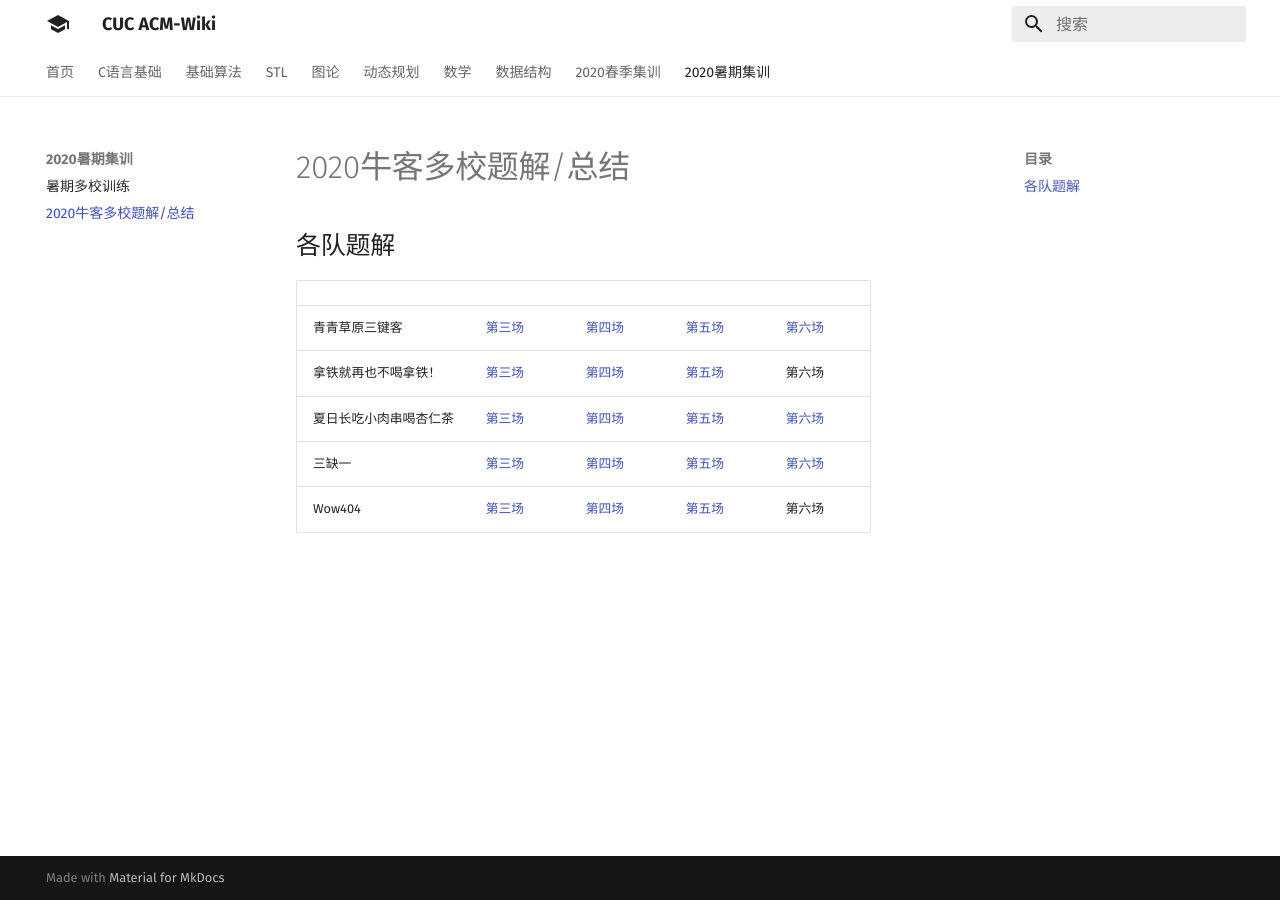
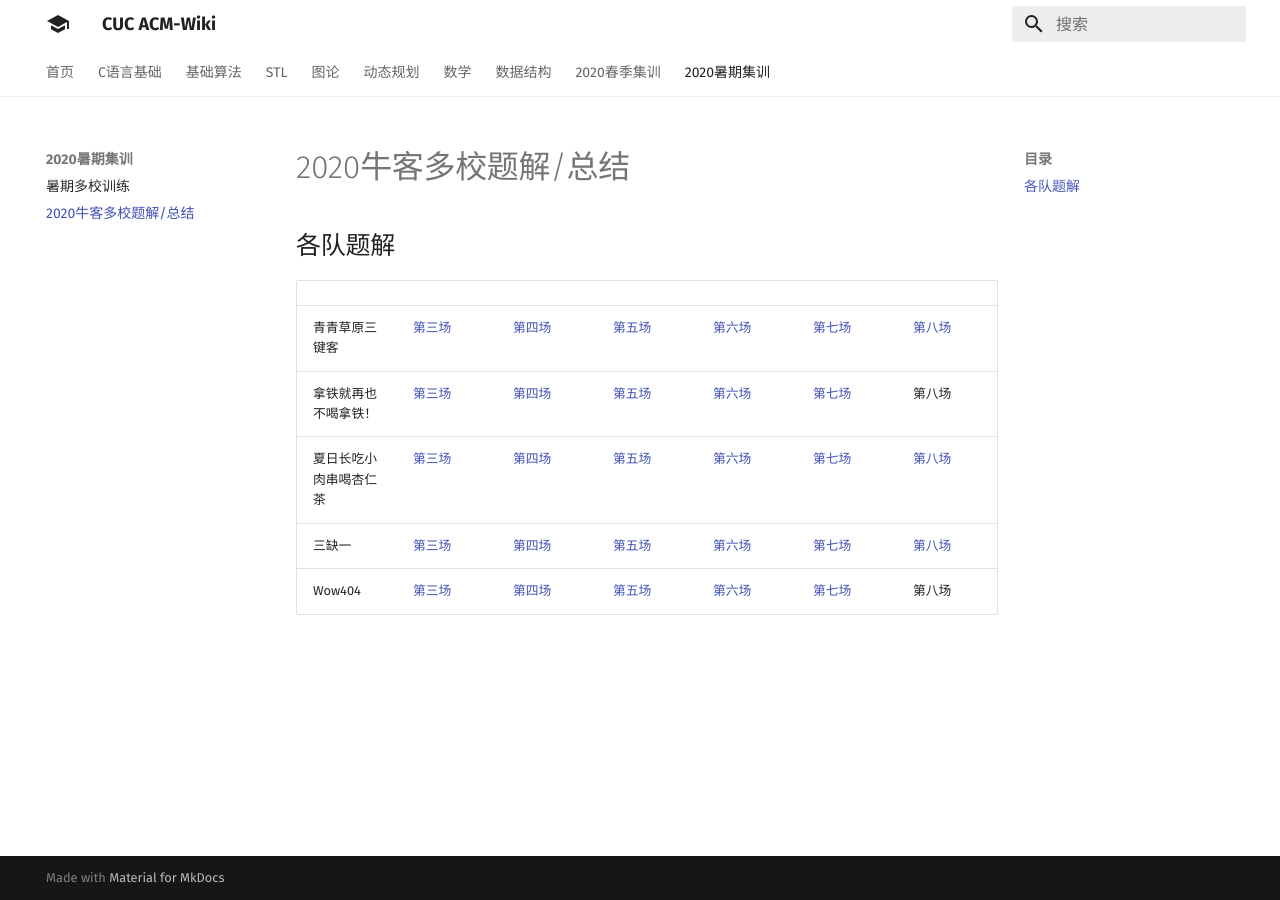
Before and after one commit to CUCCS/acm-wiki, an MkDocs documentation site: the page built from docs/2020summer/nowcoder.md, in a window 1280 px wide. Built offline with MkDocs 1.6.1 and Material for MkDocs 9.7.7, drawn with Linux system fonts in a browser that asks for light colours.

Commit message:
更新牛客多校第七/八场解题

```diff
--- a/docs/2020summer/nowcoder.md
+++ b/docs/2020summer/nowcoder.md
@@ -1,8 +1,8 @@
 ## 各队题解
-||||||
-|----|----|----|----|----|
-|青青草原三键客|[第三场](https://github.com/LyuLumos/CUC_ACM_2020-Summary-during-Summer-Training/blob/%E9%9D%92%E9%9D%92%E8%8D%89%E5%8E%9F%E4%B8%89%E9%94%AE%E5%AE%A2/%E7%AC%AC%E4%B8%89%E5%9C%BA.md) | [第四场](https://github.com/LyuLumos/CUC_ACM_2020-Summary-during-Summer-Training/blob/%E9%9D%92%E9%9D%92%E8%8D%89%E5%8E%9F%E4%B8%89%E9%94%AE%E5%AE%A2/%E7%AC%AC%E5%9B%9B%E5%9C%BA.md) |[第五场](https://github.com/LyuLumos/CUC_ACM_2020-Summary-during-Summer-Training/blob/%E9%9D%92%E9%9D%92%E8%8D%89%E5%8E%9F%E4%B8%89%E9%94%AE%E5%AE%A2/%E7%AC%AC%E4%BA%94%E5%9C%BA.md) | [第六场](https://github.com/LyuLumos/CUC_ACM_2020-Summary-during-Summer-Training/blob/%E9%9D%92%E9%9D%92%E8%8D%89%E5%8E%9F%E4%B8%89%E9%94%AE%E5%AE%A2/%E7%AC%AC%E5%85%AD%E5%9C%BA.md)
-|拿铁就再也不喝拿铁！| [第三场](https://github.com/LyuLumos/CUC_ACM_2020-Summary-during-Summer-Training/blob/%E6%8B%BF%E9%93%81%E5%B0%B1%E5%86%8D%E4%B9%9F%E4%B8%8D%E5%96%9D%E6%8B%BF%E9%93%81%EF%BC%81/%E7%AC%AC%E4%B8%89%E5%9C%BA.md) | [第四场](https://github.com/LyuLumos/CUC_ACM_2020-Summary-during-Summer-Training/blob/%E6%8B%BF%E9%93%81%E5%B0%B1%E5%86%8D%E4%B9%9F%E4%B8%8D%E5%96%9D%E6%8B%BF%E9%93%81%EF%BC%81/%E7%AC%AC%E5%9B%9B%E5%9C%BA.md) |[第五场](https://github.com/LyuLumos/CUC_ACM_2020-Summary-during-Summer-Training/blob/%E6%8B%BF%E9%93%81%E5%B0%B1%E5%86%8D%E4%B9%9F%E4%B8%8D%E5%96%9D%E6%8B%BF%E9%93%81%EF%BC%81/%E7%AC%AC%E4%BA%94%E5%9C%BA.md) | 第六场
-|夏日长吃小肉串喝杏仁茶|[第三场](https://github.com/LyuLumos/CUC_ACM_2020-Summary-during-Summer-Training/blob/%E5%A4%8F%E6%97%A5%E9%95%BF%E5%90%83%E5%B0%8F%E8%82%89%E4%B8%B2%E5%96%9D%E6%9D%8F%E4%BB%81%E8%8C%B6/%E7%AC%AC%E4%B8%89%E5%9C%BA.md) | [第四场](https://github.com/LyuLumos/CUC_ACM_2020-Summary-during-Summer-Training/blob/%E5%A4%8F%E6%97%A5%E9%95%BF%E5%90%83%E5%B0%8F%E8%82%89%E4%B8%B2%E5%96%9D%E6%9D%8F%E4%BB%81%E8%8C%B6/%E7%AC%AC%E5%9B%9B%E5%9C%BA.md) |[第五场](https://github.com/LyuLumos/CUC_ACM_2020-Summary-during-Summer-Training/blob/%E5%A4%8F%E6%97%A5%E9%95%BF%E5%90%83%E5%B0%8F%E8%82%89%E4%B8%B2%E5%96%9D%E6%9D%8F%E4%BB%81%E8%8C%B6/%E7%AC%AC%E4%BA%94%E5%9C%BA.md) | [第六场](https://github.com/LyuLumos/CUC_ACM_2020-Summary-during-Summer-Training/blob/%E5%A4%8F%E6%97%A5%E9%95%BF%E5%90%83%E5%B0%8F%E8%82%89%E4%B8%B2%E5%96%9D%E6%9D%8F%E4%BB%81%E8%8C%B6/%E7%AC%AC%E5%85%AD%E5%9C%BA.md)
-|三缺一|[第三场](https://github.com/LyuLumos/CUC_ACM_2020-Summary-during-Summer-Training/blob/%E4%B8%89%E7%BC%BA%E4%B8%80/%E7%AC%AC%E4%B8%89%E5%9C%BA/2020%E7%89%9B%E5%AE%A2%E6%9A%91%E5%81%87%E5%A4%9A%E6%A0%A1%E8%AE%AD%E7%BB%83%E7%AC%AC%E4%B8%89%E5%9C%BA%E6%80%BB%E7%BB%93.md) | [第四场](https://github.com/LyuLumos/CUC_ACM_2020-Summary-during-Summer-Training/blob/%E4%B8%89%E7%BC%BA%E4%B8%80/%E7%AC%AC%E5%9B%9B%E5%9C%BA/2020%E7%89%9B%E5%AE%A2%E6%9A%91%E5%81%87%E5%A4%9A%E6%A0%A1%E8%AE%AD%E7%BB%83%E7%AC%AC%E5%9B%9B%E5%9C%BA%E6%80%BB%E7%BB%93.md) |[第五场](https://github.com/LyuLumos/CUC_ACM_2020-Summary-during-Summer-Training/blob/%E4%B8%89%E7%BC%BA%E4%B8%80/%E7%AC%AC%E4%BA%94%E5%9C%BA/2020%E6%9A%91%E5%81%87%E7%89%9B%E5%AE%A2%E5%A4%9A%E6%A0%A1%E8%AE%AD%E7%BB%83%E8%B5%9B%E7%AC%AC%E4%BA%94%E5%9C%BA.md) | [第六场](https://github.com/LyuLumos/CUC_ACM_2020-Summary-during-Summer-Training/blob/%E4%B8%89%E7%BC%BA%E4%B8%80/%E7%AC%AC%E5%85%AD%E5%9C%BA.md)
-|Wow404|[第三场](https://github.com/LyuLumos/CUC_ACM_2020-Summary-during-Summer-Training/blob/Wow404/%E7%AC%AC%E4%B8%89%E5%9C%BA.md) | [第四场](https://github.com/LyuLumos/CUC_ACM_2020-Summary-during-Summer-Training/blob/Wow404/%E7%AC%AC%E5%9B%9B%E5%9C%BA.md) |[第五场](https://github.com/LyuLumos/CUC_ACM_2020-Summary-during-Summer-Training/blob/Wow404/%E7%AC%AC%E4%BA%94%E5%9C%BA.md) | 第六场
+||||||||
+|----|----|----|----|----|---|---|
+|青青草原三键客|[第三场](https://github.com/LyuLumos/CUC_ACM_2020-Summary-during-Summer-Training/blob/%E9%9D%92%E9%9D%92%E8%8D%89%E5%8E%9F%E4%B8%89%E9%94%AE%E5%AE%A2/%E7%AC%AC%E4%B8%89%E5%9C%BA.md) | [第四场](https://github.com/LyuLumos/CUC_ACM_2020-Summary-during-Summer-Training/blob/%E9%9D%92%E9%9D%92%E8%8D%89%E5%8E%9F%E4%B8%89%E9%94%AE%E5%AE%A2/%E7%AC%AC%E5%9B%9B%E5%9C%BA.md) | [第五场](https://github.com/LyuLumos/CUC_ACM_2020-Summary-during-Summer-Training/blob/%E9%9D%92%E9%9D%92%E8%8D%89%E5%8E%9F%E4%B8%89%E9%94%AE%E5%AE%A2/%E7%AC%AC%E4%BA%94%E5%9C%BA.md) | [第六场](https://github.com/LyuLumos/CUC_ACM_2020-Summary-during-Summer-Training/blob/%E9%9D%92%E9%9D%92%E8%8D%89%E5%8E%9F%E4%B8%89%E9%94%AE%E5%AE%A2/%E7%AC%AC%E5%85%AD%E5%9C%BA.md) | [第七场](https://github.com/LyuLumos/CUC_ACM_2020-Summary-during-Summer-Training/blob/%E9%9D%92%E9%9D%92%E8%8D%89%E5%8E%9F%E4%B8%89%E9%94%AE%E5%AE%A2/%E7%AC%AC%E4%B8%83%E5%9C%BA.md) | [第八场](https://github.com/LyuLumos/CUC_ACM_2020-Summary-during-Summer-Training/blob/%E9%9D%92%E9%9D%92%E8%8D%89%E5%8E%9F%E4%B8%89%E9%94%AE%E5%AE%A2/%E7%AC%AC%E5%85%AB%E5%9C%BA.md)
+|拿铁就再也不喝拿铁！| [第三场](https://github.com/LyuLumos/CUC_ACM_2020-Summary-during-Summer-Training/blob/%E6%8B%BF%E9%93%81%E5%B0%B1%E5%86%8D%E4%B9%9F%E4%B8%8D%E5%96%9D%E6%8B%BF%E9%93%81%EF%BC%81/%E7%AC%AC%E4%B8%89%E5%9C%BA.md) | [第四场](https://github.com/LyuLumos/CUC_ACM_2020-Summary-during-Summer-Training/blob/%E6%8B%BF%E9%93%81%E5%B0%B1%E5%86%8D%E4%B9%9F%E4%B8%8D%E5%96%9D%E6%8B%BF%E9%93%81%EF%BC%81/%E7%AC%AC%E5%9B%9B%E5%9C%BA.md) | [第五场](https://github.com/LyuLumos/CUC_ACM_2020-Summary-during-Summer-Training/blob/%E6%8B%BF%E9%93%81%E5%B0%B1%E5%86%8D%E4%B9%9F%E4%B8%8D%E5%96%9D%E6%8B%BF%E9%93%81%EF%BC%81/%E7%AC%AC%E4%BA%94%E5%9C%BA.md) | [第六场](https://github.com/LyuLumos/CUC_ACM_2020-Summary-during-Summer-Training/blob/%E6%8B%BF%E9%93%81%E5%B0%B1%E5%86%8D%E4%B9%9F%E4%B8%8D%E5%96%9D%E6%8B%BF%E9%93%81%EF%BC%81/%E7%AC%AC%E5%85%AD%E5%9C%BA.md) | [第七场](https://github.com/LyuLumos/CUC_ACM_2020-Summary-during-Summer-Training/blob/%E6%8B%BF%E9%93%81%E5%B0%B1%E5%86%8D%E4%B9%9F%E4%B8%8D%E5%96%9D%E6%8B%BF%E9%93%81%EF%BC%81/%E7%AC%AC%E4%B8%83%E5%9C%BA.md) | 第八场
+|夏日长吃小肉串喝杏仁茶|[第三场](https://github.com/LyuLumos/CUC_ACM_2020-Summary-during-Summer-Training/blob/%E5%A4%8F%E6%97%A5%E9%95%BF%E5%90%83%E5%B0%8F%E8%82%89%E4%B8%B2%E5%96%9D%E6%9D%8F%E4%BB%81%E8%8C%B6/%E7%AC%AC%E4%B8%89%E5%9C%BA.md) | [第四场](https://github.com/LyuLumos/CUC_ACM_2020-Summary-during-Summer-Training/blob/%E5%A4%8F%E6%97%A5%E9%95%BF%E5%90%83%E5%B0%8F%E8%82%89%E4%B8%B2%E5%96%9D%E6%9D%8F%E4%BB%81%E8%8C%B6/%E7%AC%AC%E5%9B%9B%E5%9C%BA.md) |[第五场](https://github.com/LyuLumos/CUC_ACM_2020-Summary-during-Summer-Training/blob/%E5%A4%8F%E6%97%A5%E9%95%BF%E5%90%83%E5%B0%8F%E8%82%89%E4%B8%B2%E5%96%9D%E6%9D%8F%E4%BB%81%E8%8C%B6/%E7%AC%AC%E4%BA%94%E5%9C%BA.md) | [第六场](https://github.com/LyuLumos/CUC_ACM_2020-Summary-during-Summer-Training/blob/%E5%A4%8F%E6%97%A5%E9%95%BF%E5%90%83%E5%B0%8F%E8%82%89%E4%B8%B2%E5%96%9D%E6%9D%8F%E4%BB%81%E8%8C%B6/%E7%AC%AC%E5%85%AD%E5%9C%BA.md) | [第七场](https://github.com/LyuLumos/CUC_ACM_2020-Summary-during-Summer-Training/blob/%E5%A4%8F%E6%97%A5%E9%95%BF%E5%90%83%E5%B0%8F%E8%82%89%E4%B8%B2%E5%96%9D%E6%9D%8F%E4%BB%81%E8%8C%B6/%E7%AC%AC%E4%B8%83%E5%9C%BA.md) | [第八场](https://github.com/LyuLumos/CUC_ACM_2020-Summary-during-Summer-Training/blob/%E5%A4%8F%E6%97%A5%E9%95%BF%E5%90%83%E5%B0%8F%E8%82%89%E4%B8%B2%E5%96%9D%E6%9D%8F%E4%BB%81%E8%8C%B6/%E7%AC%AC%E5%85%AB%E5%9C%BA.md)
+|三缺一|[第三场](https://github.com/LyuLumos/CUC_ACM_2020-Summary-during-Summer-Training/blob/%E4%B8%89%E7%BC%BA%E4%B8%80/%E7%AC%AC%E4%B8%89%E5%9C%BA/2020%E7%89%9B%E5%AE%A2%E6%9A%91%E5%81%87%E5%A4%9A%E6%A0%A1%E8%AE%AD%E7%BB%83%E7%AC%AC%E4%B8%89%E5%9C%BA%E6%80%BB%E7%BB%93.md) | [第四场](https://github.com/LyuLumos/CUC_ACM_2020-Summary-during-Summer-Training/blob/%E4%B8%89%E7%BC%BA%E4%B8%80/%E7%AC%AC%E5%9B%9B%E5%9C%BA/2020%E7%89%9B%E5%AE%A2%E6%9A%91%E5%81%87%E5%A4%9A%E6%A0%A1%E8%AE%AD%E7%BB%83%E7%AC%AC%E5%9B%9B%E5%9C%BA%E6%80%BB%E7%BB%93.md) |[第五场](https://github.com/LyuLumos/CUC_ACM_2020-Summary-during-Summer-Training/blob/%E4%B8%89%E7%BC%BA%E4%B8%80/%E7%AC%AC%E4%BA%94%E5%9C%BA/2020%E6%9A%91%E5%81%87%E7%89%9B%E5%AE%A2%E5%A4%9A%E6%A0%A1%E8%AE%AD%E7%BB%83%E8%B5%9B%E7%AC%AC%E4%BA%94%E5%9C%BA.md) | [第六场](https://github.com/LyuLumos/CUC_ACM_2020-Summary-during-Summer-Training/blob/%E4%B8%89%E7%BC%BA%E4%B8%80/%E7%AC%AC%E5%85%AD%E5%9C%BA.md) | [第七场](https://github.com/LyuLumos/CUC_ACM_2020-Summary-during-Summer-Training/blob/%E4%B8%89%E7%BC%BA%E4%B8%80/%E7%AC%AC%E4%B8%83%E5%9C%BA.md) | [第八场](https://github.com/LyuLumos/CUC_ACM_2020-Summary-during-Summer-Training/blob/%E4%B8%89%E7%BC%BA%E4%B8%80/%E7%AC%AC%E5%85%AB%E5%9C%BA.md)
+|Wow404|[第三场](https://github.com/LyuLumos/CUC_ACM_2020-Summary-during-Summer-Training/blob/Wow404/%E7%AC%AC%E4%B8%89%E5%9C%BA.md) | [第四场](https://github.com/LyuLumos/CUC_ACM_2020-Summary-during-Summer-Training/blob/Wow404/%E7%AC%AC%E5%9B%9B%E5%9C%BA.md) |[第五场](https://github.com/LyuLumos/CUC_ACM_2020-Summary-during-Summer-Training/blob/Wow404/%E7%AC%AC%E4%BA%94%E5%9C%BA.md) | [第六场](https://github.com/LyuLumos/CUC_ACM_2020-Summary-during-Summer-Training/blob/Wow404/%E7%AC%AC%E5%85%AD%E5%9C%BA.md) | [第七场](https://github.com/LyuLumos/CUC_ACM_2020-Summary-during-Summer-Training/blob/Wow404/%E7%AC%AC%E4%B8%83%E5%9C%BA.md) | 第八场
```
